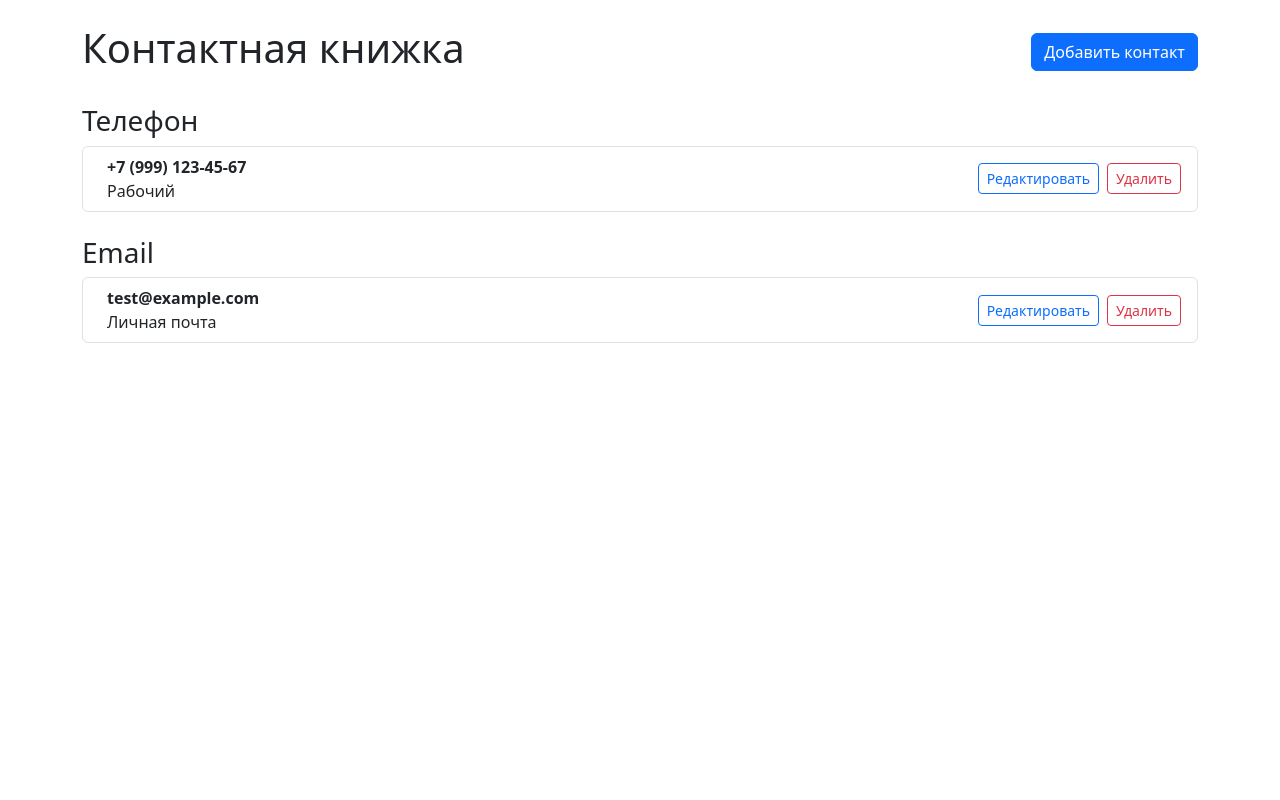
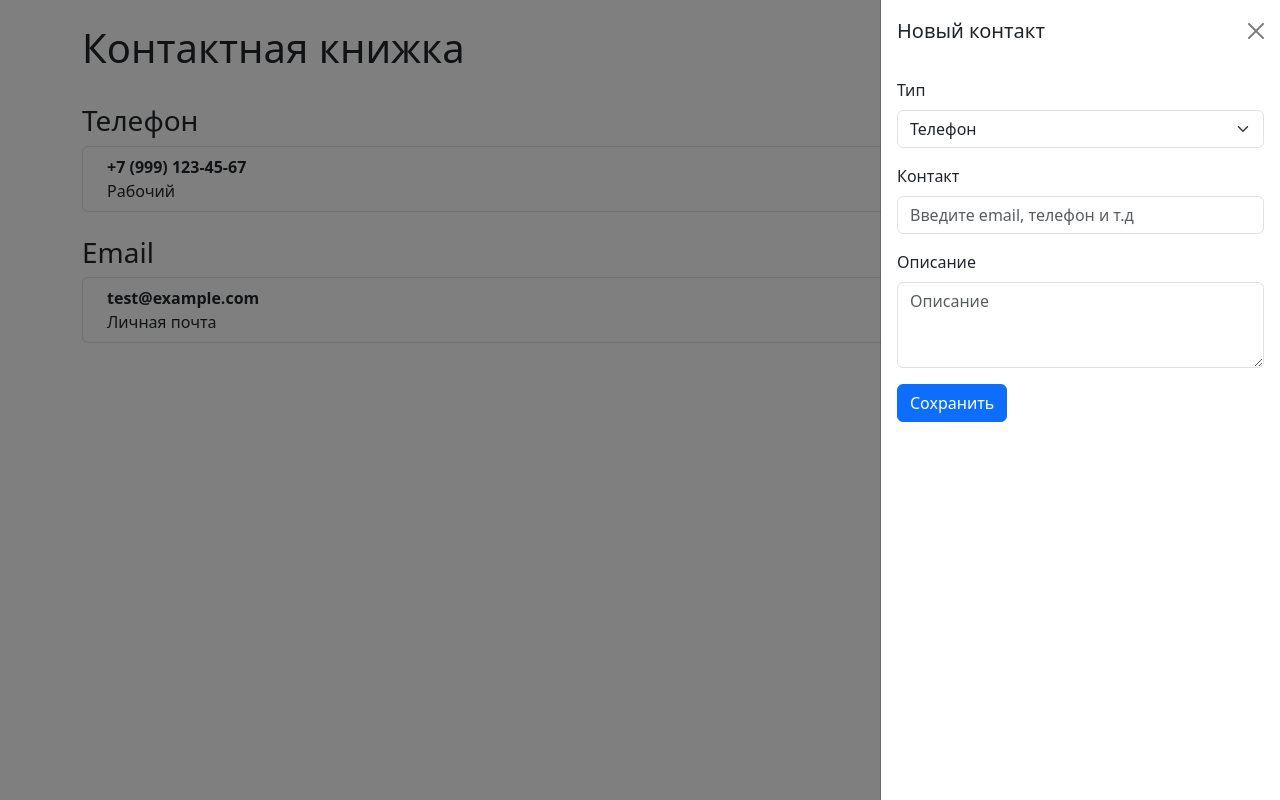
Before and after one commit to mashaserova/trading-dashboard, a Next.js app: page / in a window 1280 px wide. Both pictures are taken after a click on the button "Добавить контакт". Built offline with nearby package versions, Linux system fonts and the light colour scheme.

Commit message:
feat: editing button logic

```diff
--- a/src/components/molecules/ContactItem/index.tsx
+++ b/src/components/molecules/ContactItem/index.tsx
@@ -5,9 +5,10 @@ import { ListGroup, Button, Stack } from "react-bootstrap";
 interface ContactItemProps {
     contact: Contact;
     onDelete: (id: string) => void;
+    onEdit: (contact: Contact) => void;
 }
 
-const ContactItem: FC<ContactItemProps> = ({ contact, onDelete }) => {
+const ContactItem: FC<ContactItemProps> = ({ contact, onDelete, onEdit }) => {
     return (
         <ListGroup.Item as="li" className="d-flex justify-content-between align-items-start">
             <div className="ms-2 me-auto">
@@ -15,7 +16,11 @@ const ContactItem: FC<ContactItemProps> = ({ contact, onDelete }) => {
                 {contact.description}
             </div>
             <Stack direction="horizontal" gap={2}>
-                <Button variant="outline-primary" size="sm">
+                <Button
+                    variant="outline-primary"
+                    size="sm"
+                    onClick={() => onEdit(contact)}
+                >
                     Редактировать
                 </Button>
                 <Button
--- a/src/components/organisms/ContactForm/index.tsx
+++ b/src/components/organisms/ContactForm/index.tsx
@@ -1,4 +1,4 @@
-import { FC } from "react";
+import { FC, useEffect } from "react";
 import { useForm, SubmitHandler } from "react-hook-form";
 import { Form, Button } from "react-bootstrap";
 import { Contact, ContactType } from "@/types/contact";
@@ -11,14 +11,28 @@ type FormInputs = {
 
 interface ContactFormProps {
     onSubmit: (data: Omit<Contact, 'id'>) => void;
+    editingContact?: Contact | null;
 }
 
-const ContactForm: FC<ContactFormProps> = ({ onSubmit }) => {
+const ContactForm: FC<ContactFormProps> = ({ onSubmit, editingContact }) => {
     const {
         register,
         handleSubmit,
-        formState: { errors }
-    } = useForm<FormInputs>();
+        formState: { errors },
+        reset,
+    } = useForm<FormInputs>({
+        defaultValues: {
+            type: editingContact?.type || ContactType.Phone,
+            value: editingContact?.value || '',
+            description: editingContact?.description || '',
+        }
+    });
+
+    useEffect(() => {
+        if (editingContact) {
+            reset(editingContact);
+        }
+    }, [editingContact, reset]);
 
     const handleFormSubmit: SubmitHandler<FormInputs> = (data) => {
         onSubmit(data);
@@ -55,11 +69,10 @@ const ContactForm: FC<ContactFormProps> = ({ onSubmit }) => {
                     placeholder="Введите email, телефон и т.д"
                     {...register("value", { required: "Это поле обязательное" })}
                     isInvalid={!!errors.value}
-                >
-                    <Form.Control.Feedback type="invalid">
-                        {errors.value?.message}
-                    </Form.Control.Feedback>
-                </Form.Control>
+                />
+                <Form.Control.Feedback type="invalid">
+                    {errors.value?.message}
+                </Form.Control.Feedback>
             </Form.Group>
 
             {/* поле с описанием */}
@@ -77,5 +90,7 @@ const ContactForm: FC<ContactFormProps> = ({ onSubmit }) => {
                 Сохранить
             </Button>
         </Form>
-    )
-}
+    );
+};
+
+export default ContactForm;
--- a/src/components/organisms/ContactList/index.tsx
+++ b/src/components/organisms/ContactList/index.tsx
@@ -6,6 +6,7 @@ import { ListGroup } from "react-bootstrap";
 interface ContactListProps {
     contacts: Contact[];
     onDelete: (id: string) => void;
+    onEdit: (contact: Contact) => void;
 }
 
 const groupContacts = (contacts: Contact[]): Record<string, Contact[]> => {
@@ -19,7 +20,7 @@ const groupContacts = (contacts: Contact[]): Record<string, Contact[]> => {
     }, {} as Record<string, Contact[]>);
 };
 
-const ContactList: FC<ContactListProps> = ({ contacts, onDelete }) => {
+const ContactList: FC<ContactListProps> = ({ contacts, onDelete, onEdit }) => {
     const groupedContacts = useMemo(() => groupContacts(contacts), [contacts]);
 
     return (
@@ -33,6 +34,7 @@ const ContactList: FC<ContactListProps> = ({ contacts, onDelete }) => {
                     key={contact.id}
                     contact={contact}
                     onDelete={onDelete}
+                    onEdit={onEdit}
                 />
             ))}
             </ListGroup>
--- a/src/pages/index.tsx
+++ b/src/pages/index.tsx
@@ -1,19 +1,62 @@
+import { useState } from "react";
 import { useDispatch, useSelector } from "react-redux";
 import { RootState } from "@/store/store";
 import ContactList from "../components/organisms/ContactList/index";
-import { Container, Button } from "react-bootstrap";
+import { Container, Button, Offcanvas, Alert } from "react-bootstrap";
 import Head from "next/head";
-import { deleteContact } from "@/store/contactsSlice";
+import { addContact, deleteContact } from "@/store/contactsSlice";
+import ContactForm from "@/components/organisms/ContactForm"
+import { Contact } from "@/types/contact";
+import { updateContact } from "@/store/contactsSlice";
 
 export default function HomePage() {
   const contactList = useSelector((state: RootState) => state.contacts.contactList);
   const dispatch = useDispatch();
+
+  const [showOffcanvas, setShowOffcanvas] = useState(false);
+  const [showAlert, setShowAlert] = useState(false);
+
+  const [contactToEdit, setContactToEdit] = useState<Contact | null>(null);
+
+  const handleShowOffcanvas = () => setShowOffcanvas(true);
+  const handleCloseOffcanvas = () => {
+    setShowOffcanvas(false);
+    setContactToEdit(null);
+  };
+
+  const handleAddContact = (data: Omit<Contact, 'id'>) => {
+    dispatch(addContact(data));
+    setShowAlert(true);
+    setTimeout(() => {
+      handleCloseOffcanvas();
+      setShowAlert(false);
+    }, 2000);
+  };
+
 
   const handleDeleteContact = (id: string) => {
     if (window.confirm("Вы уверены, что хотите удалить этот контакт?")) {
       dispatch(deleteContact(id));
     };
   };
+
+  const handleEditContact = (contact: Contact) => {
+    setContactToEdit(contact);
+    handleShowOffcanvas();
+  }
+
+  const handleSaveContact = (data: Omit<Contact, 'id'>) => {
+    if (contactToEdit) {
+      dispatch(updateContact({ ...data, id: contactToEdit.id }));
+    } else {
+      dispatch(addContact(data));
+    }
+    setShowAlert(true);
+    setTimeout(() => {
+      handleCloseOffcanvas();
+      setShowAlert(false);
+    }, 2000)
+  }
 
   return (
     <>
@@ -23,7 +66,7 @@ export default function HomePage() {
       <Container className="py-4">
         <header className="d-flex justify-content-between align-items-center mb-4">
           <h1>Контактная книжка</h1>
-          <Button variant="primary">Добавить контакт</Button>
+          <Button variant="primary" onClick={handleShowOffcanvas}>Добавить контакт</Button>
         </header>
 
         <main>
@@ -31,9 +74,28 @@ export default function HomePage() {
           <ContactList
             contacts={contactList}
             onDelete={handleDeleteContact}
+            onEdit={handleEditContact}
           />
         </main>
       </Container>
+
+      <Offcanvas show={showOffcanvas} onHide={handleCloseOffcanvas} placement="end">
+        <Offcanvas.Header closeButton>
+          <Offcanvas.Title>{contactToEdit ? 'Редактировать контакт': 'Новый контакт'}</Offcanvas.Title>
+        </Offcanvas.Header>
+        <Offcanvas.Body>
+          {showAlert && (
+            <Alert variant="success">
+              Контакт успешно сохранен!
+            </Alert>
+          )}
+
+          <ContactForm
+            onSubmit={handleAddContact}
+            editingContact={contactToEdit}
+          />
+        </Offcanvas.Body>
+      </Offcanvas>
     </>
   );
 }
```
